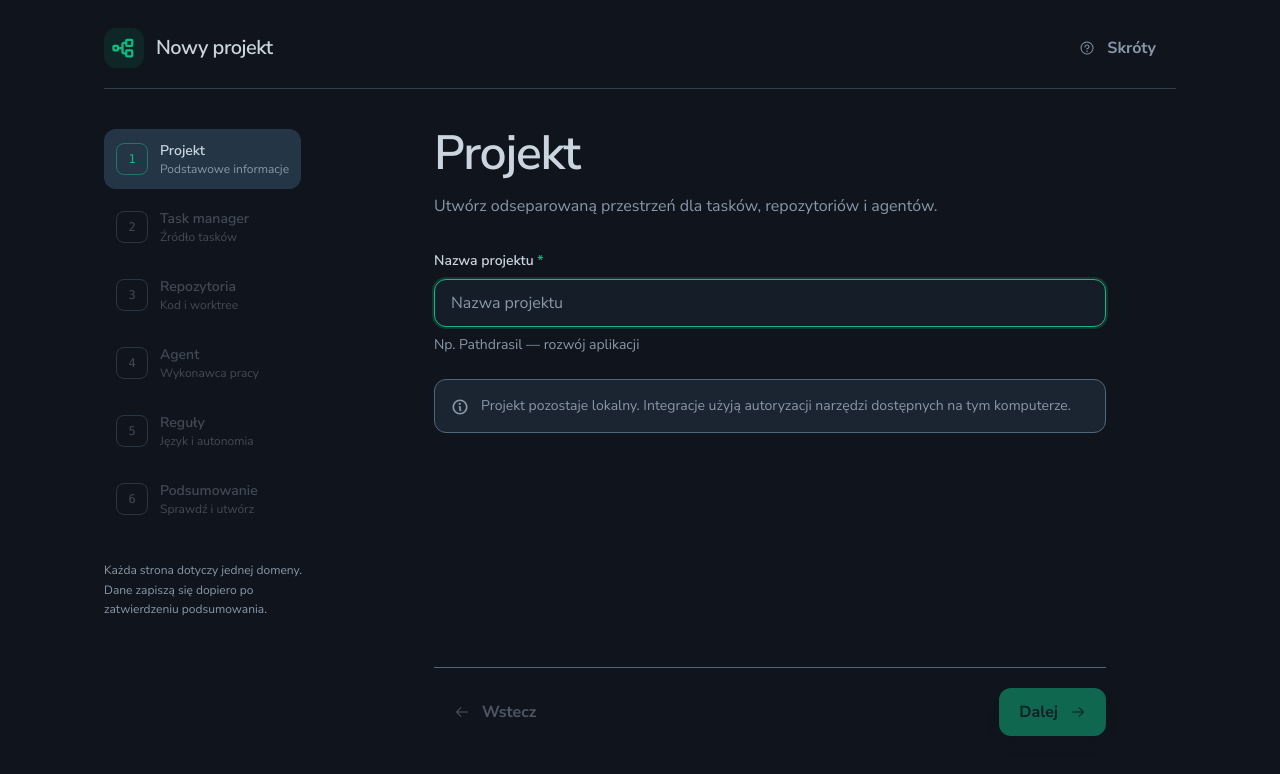
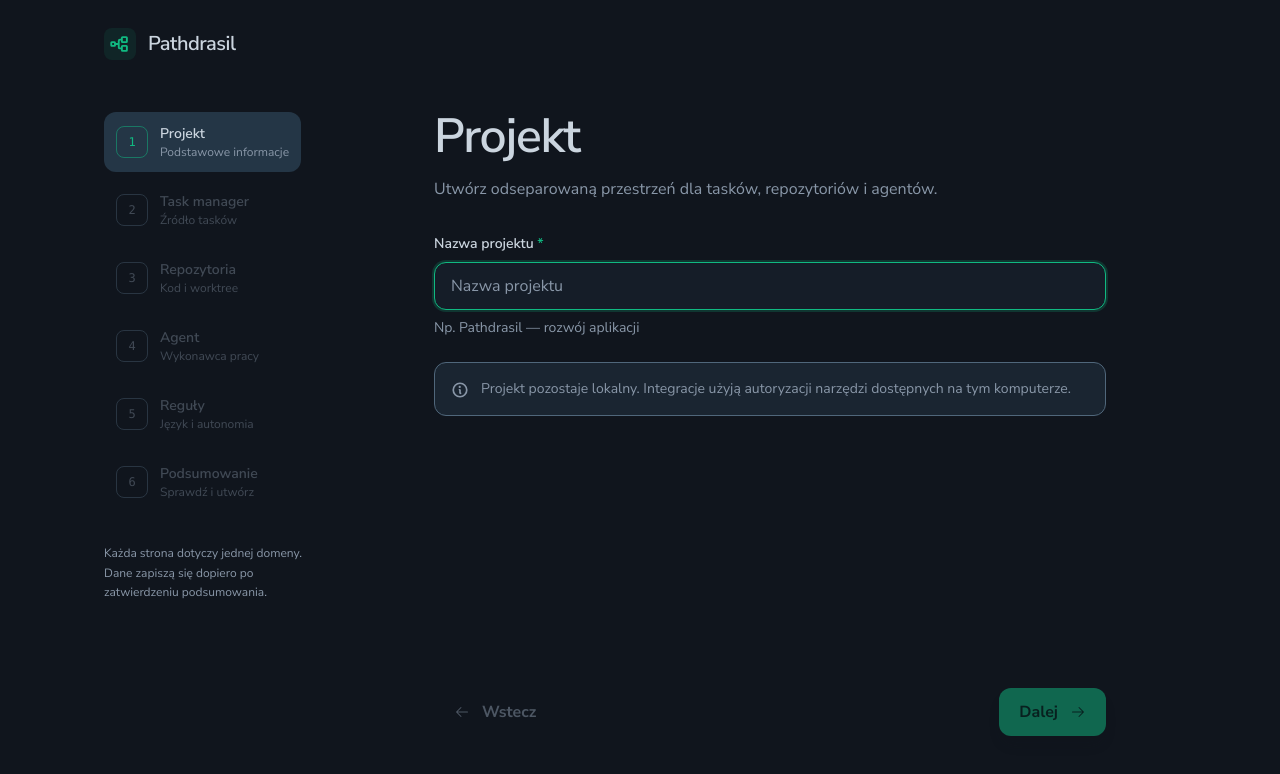
Before and after one commit to GrzegorzSzyda/pathdrasil, a React (Vite) app: page / in a window 1280 px wide. Both pictures are taken after a click on the button "Dodaj projekt". Shown: the top 774 px of the page. Built offline with nearby package versions, Linux system fonts and the light colour scheme.

Commit message:
style: simplify persistent topbar and background

```diff
--- a/src/components/SetupLayout.tsx
+++ b/src/components/SetupLayout.tsx
@@ -14,7 +14,6 @@ type SetupLayoutProps = {
   onNext: () => void
   canNext: boolean
   nextLabel: string
-  onToggleShortcuts: () => void
   shortcutsVisible: boolean
   children: ReactNode
 }
@@ -27,17 +26,12 @@ export const SetupLayout = ({
   onNext,
   canNext,
   nextLabel,
-  onToggleShortcuts,
   shortcutsVisible,
   children,
 }: SetupLayoutProps): React.JSX.Element => (
   <main className="bg-page text-text min-h-screen">
     <div className="mx-auto flex min-h-screen w-full max-w-6xl flex-col px-6 py-6 sm:px-10">
-      <Topbar
-        title="Nowy projekt"
-        onToggleShortcuts={onToggleShortcuts}
-        shortcutsVisible={shortcutsVisible}
-      />
+      <Topbar />
       <div className="grid flex-1 gap-10 py-10 lg:grid-cols-[220px_1fr]">
         <nav aria-label="Etapy tworzenia projektu">
           <ol className="grid gap-2">
@@ -86,7 +80,7 @@ export const SetupLayout = ({
           aria-label={steps[activeStep]?.title}
         >
           <div className="flex-1">{children}</div>
-          <footer className="border-border mt-10 flex items-center justify-between gap-4 border-t pt-5">
+          <footer className="mt-10 flex items-center justify-between gap-4 pt-5">
             <span className="relative">
               <Button
                 type="button"
--- a/src/components/Topbar.tsx
+++ b/src/components/Topbar.tsx
@@ -1,45 +1,26 @@
-import { QuestionIcon, TreeStructureIcon } from '@phosphor-icons/react'
-import { Button } from './Button'
+import { TreeStructureIcon } from '@phosphor-icons/react'
 import { Heading } from './Heading'
 
-type TopbarProps = {
-  title?: string
-  onToggleShortcuts?: () => void
-  shortcutsVisible?: boolean
-}
+type TopbarProps = { title?: string }
 
 /** Stały pasek aplikacji obecny na każdym widoku. */
 export const Topbar = ({
   title = 'Pathdrasil',
-  onToggleShortcuts,
-  shortcutsVisible = false,
 }: TopbarProps): React.JSX.Element => (
   <header
-    className="border-border/50 flex min-h-16 items-center justify-between gap-4 border-b pb-4"
+    className="flex min-h-12 items-center justify-between gap-4 pb-2"
     aria-label="Nawigacja aplikacji"
   >
     <div className="flex min-w-0 items-center gap-3">
       <span
-        className="text-brand bg-brand/10 grid size-10 shrink-0 place-items-center rounded-xl"
+        className="text-brand bg-brand/10 grid size-8 shrink-0 place-items-center rounded-lg"
         aria-hidden="true"
       >
-        <TreeStructureIcon size={24} weight="bold" />
+        <TreeStructureIcon size={20} weight="bold" />
       </span>
       <Heading as="h1" level="h4" className="truncate">
         {title}
       </Heading>
     </div>
-    {onToggleShortcuts && (
-      <Button
-        type="button"
-        appearance="ghost"
-        aria-pressed={shortcutsVisible}
-        aria-label="Pokaż skróty klawiaturowe"
-        onClick={onToggleShortcuts}
-      >
-        <QuestionIcon aria-hidden="true" />
-        <span className="hidden sm:inline">Skróty</span>
-      </Button>
-    )}
   </header>
 )
--- a/src/main.tsx
+++ b/src/main.tsx
@@ -48,11 +48,7 @@ const App = (): React.JSX.Element => {
     return (
       <main className="bg-welcome text-text min-h-screen px-6 py-6 sm:px-10">
         <div className="mx-auto flex min-h-[calc(100vh-3rem)] w-full max-w-6xl flex-col">
-          <Topbar
-            title="Projekt utworzony"
-            onToggleShortcuts={() => setShortcutsVisible((visible) => !visible)}
-            shortcutsVisible={shortcutsVisible}
-          />
+          <Topbar title="Pathdrasil" />
           <div className="grid flex-1 place-items-center p-6">
             <div className="grid max-w-md gap-5 text-center">
               <CheckCircleIcon
@@ -79,7 +75,6 @@ const App = (): React.JSX.Element => {
   return (
     <WelcomePage
       onCreate={() => setView('setup')}
-      onToggleShortcuts={() => setShortcutsVisible((visible) => !visible)}
       shortcutsVisible={shortcutsVisible}
     />
   )
--- a/src/pages/ProjectSetupPage.tsx
+++ b/src/pages/ProjectSetupPage.tsx
@@ -210,7 +210,6 @@ export const ProjectSetupPage = ({
         onNext={advance}
         canNext={canContinue(activeStep)}
         nextLabel={activeStep === steps.length - 1 ? 'Utwórz projekt' : 'Dalej'}
-        onToggleShortcuts={() => setShortcutsVisible((visible) => !visible)}
         shortcutsVisible={shortcutsVisible}
       >
         <h2
--- a/src/pages/WelcomePage.tsx
+++ b/src/pages/WelcomePage.tsx
@@ -6,21 +6,16 @@ import { Topbar } from '../components/Topbar'
 
 type WelcomePageProps = {
   onCreate: () => void
-  onToggleShortcuts: () => void
   shortcutsVisible: boolean
 }
 
 export const WelcomePage = ({
   onCreate,
-  onToggleShortcuts,
   shortcutsVisible,
 }: WelcomePageProps): React.JSX.Element => (
   <main className="bg-welcome text-text min-h-screen px-6 py-8 text-base sm:px-10">
     <div className="flex min-h-[calc(100vh-4rem)] w-full flex-col">
-      <Topbar
-        onToggleShortcuts={onToggleShortcuts}
-        shortcutsVisible={shortcutsVisible}
-      />
+      <Topbar />
       <div className="flex flex-1 flex-col items-center justify-center text-center">
         <Heading as="h2" level="h1">
           Zacznijmy od projektu
--- a/src/tailwind.css
+++ b/src/tailwind.css
@@ -4,7 +4,7 @@
   --font-sans: 'Nunito Sans', ui-rounded, 'Segoe UI', sans-serif;
   --color-page: #10151d;
   --color-page-deep: #151d28;
-  --color-page-glow: #213344;
+  --color-page-glow: #1a2733;
   --color-surface: #243646;
   --color-border: #50677b;
   --color-heading: #cbd5df;
@@ -19,9 +19,9 @@
   --color-danger-ink: #450a0a;
   --color-focus: #b8ead5;
   --background-image-welcome: radial-gradient(
-    circle at 50% 35%,
+    circle at 88% 0%,
     var(--color-page-glow) 0,
-    var(--color-page-deep) 34%,
+    var(--color-page-deep) 22%,
     var(--color-page) 72%
   );
 }
```
Also changed, not shown: 3 other files (tests, documents, lock files or other folders).
